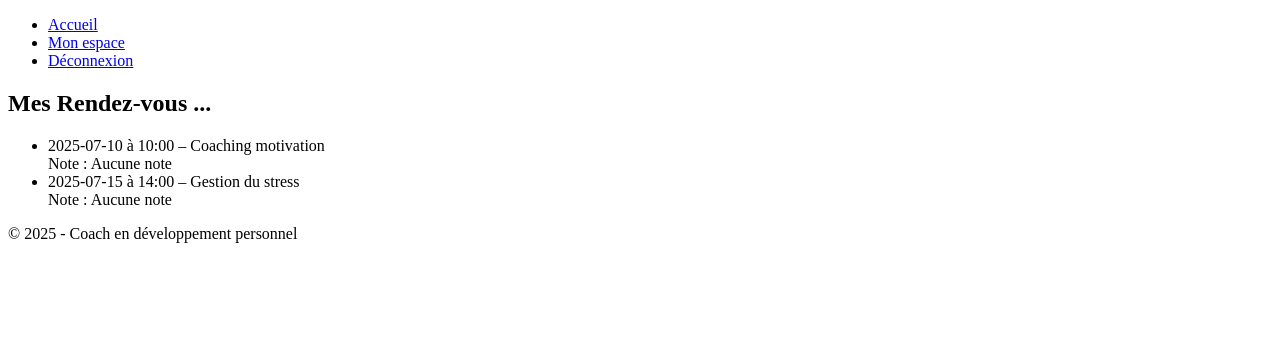
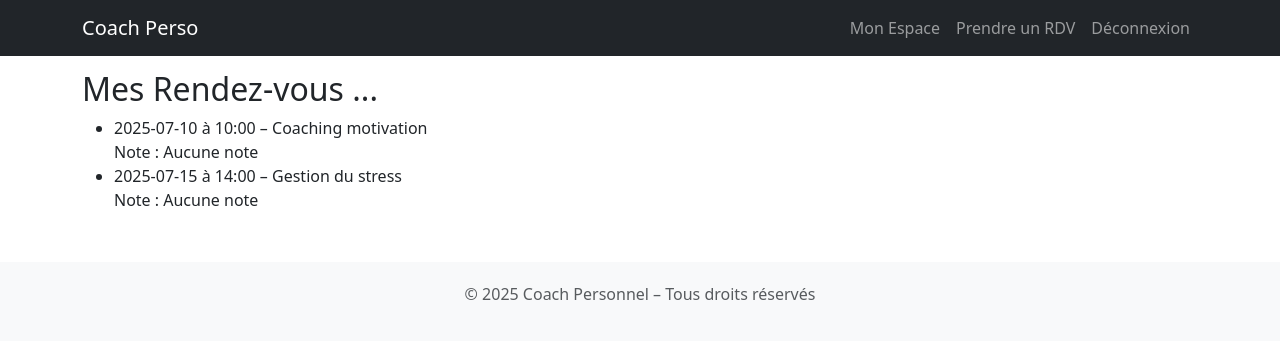
Before and after one commit to shooter-dev/coach_app, a Django app: page /dashboard/client/ in a window 1280 px wide. Shown: the top 341 px of the page. Run offline with Django 5.2, Linux system fonts and the light colour scheme; the visitor is signed in with stand-in values (Sample User, id 1).

Commit message:
update module dashboard

```diff
--- a/templates/base.html
+++ b/templates/base.html
@@ -1,38 +1,91 @@
 <!DOCTYPE html>
-{% load static %}
 <html lang="fr">
 <head>
     <meta charset="UTF-8">
+    <meta name="viewport" content="width=device-width, initial-scale=1">
     <title>{% block title %}Coach Personnel{% endblock %}</title>
-    <link rel="stylesheet" href="{% static 'css/style.css' %}">
+
+    <!-- Bootstrap 5 CSS -->
+    <link href="https://cdn.jsdelivr.net/npm/bootstrap@5.3.3/dist/css/bootstrap.min.css" rel="stylesheet">
+
+    <!-- Style personnalisé -->
+    <style>
+        body {
+            padding-top: 70px;
+        }
+        footer {
+            margin-top: 50px;
+            padding: 20px 0;
+            background-color: #f8f9fa;
+            text-align: center;
+        }
+    </style>
 </head>
 <body>
 
-    <header>
-        <nav>
-            <ul>
-                <li><a href="#accueil">Accueil</a></li>
+<!-- Barre de navigation -->
+<nav class="navbar navbar-expand-lg navbar-dark bg-dark fixed-top">
+  <div class="container">
+    <a class="navbar-brand" href="{% url 'login' %}">Coach Perso</a>
+    <button class="navbar-toggler" type="button" data-bs-toggle="collapse" data-bs-target="#navbarNav">
+      <span class="navbar-toggler-icon"></span>
+    </button>
 
+    <div class="collapse navbar-collapse" id="navbarNav">
+      <ul class="navbar-nav ms-auto">
         {% if user.is_authenticated %}
-                    <li><a href="#dashboard">Mon espace</a></li>
-                    <li><a href="{% url 'logout' %}">Déconnexion</a></li>
+          {% if user.is_coach %}
+            <li class="nav-item">
+              <a class="nav-link" href="{% url 'dashboard_coach' %}">Dashboard Coach</a>
+            </li>
           {% else %}
-                    <li><a href="{% url 'login' %}">Connexion</a></li>
-                    <li><a href="#signup">Inscription</a></li>
+            <li class="nav-item">
+              <a class="nav-link" href="{% url 'dashboard_client' %}">Mon Espace</a>
+            </li>
+            <li class="nav-item">
+              <a class="nav-link" href="{% url 'dashboard_client' %}">Prendre un RDV</a> <!-- prendre_rdv -->
+            </li>
+          {% endif %}
+          <li class="nav-item">
+            <a class="nav-link" href="{% url 'logout' %}">Déconnexion</a>
+          </li>
+        {% else %}
+          <li class="nav-item">
+            <a class="nav-link" href="{% url 'login' %}">Connexion</a>
+          </li>
+          <li class="nav-item">
+            <a class="nav-link" href="{% url 'signup' %}">Inscription</a>
+          </li>
         {% endif %}
       </ul>
+    </div>
+  </div>
 </nav>
-    </header>
 
-    <main>
+<!-- Contenu principal -->
+<main class="container">
+  {% if messages %}
+    {% for message in messages %}
+      <div class="alert alert-{{ message.tags }} mt-2" role="alert">
+        {{ message }}
+      </div>
+    {% endfor %}
+  {% endif %}
+
   {% block content %}
-        <!-- Contenu spécifique à chaque page -->
+  <!-- Contenu de la page ici -->
   {% endblock %}
 </main>
 
+<!-- Pied de page -->
 <footer>
-        <p>&copy; 2025 - Coach en développement personnel</p>
+    <div class="container">
+        <p class="text-muted">© 2025 Coach Personnel – Tous droits réservés</p>
+    </div>
 </footer>
 
+<!-- Bootstrap JS -->
+<script src="https://cdn.jsdelivr.net/npm/bootstrap@5.3.3/dist/js/bootstrap.bundle.min.js"></script>
+{% block extra_js %}{% endblock %}
 </body>
 </html>
```
Lines whose indentation alone changed are shown as unchanged.
